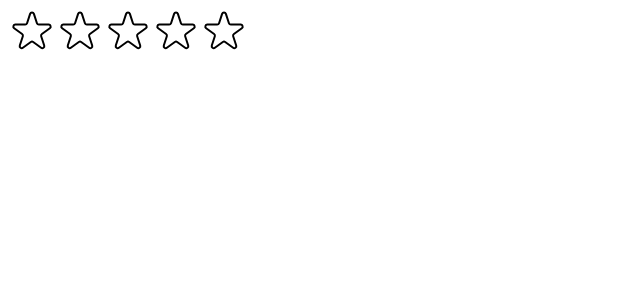
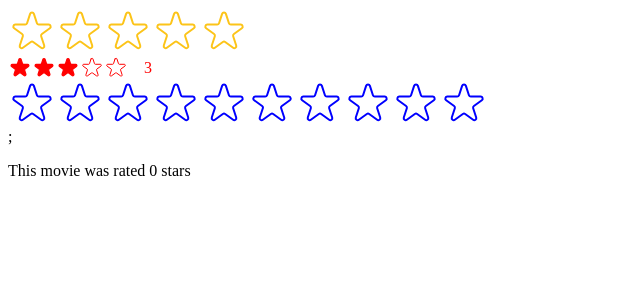
Before and after one commit to linnkognito/usePopcorn, a React (Create React App) app: page / in a window 1280 px wide. Shown: the top 300 px of the page, without its empty margins (0-640 px from the left). Built offline with nearby package versions, Linux system fonts and the light colour scheme.

Commit message:
Star rating

```diff
--- a/src/StarRating.js
+++ b/src/StarRating.js
@@ -8,21 +8,33 @@
 const starContainerStyle = {
   display: 'flex',
 };
-const textStyle = {
-  lineHeight: '1',
-  margin: '0',
-};
 
-export default function StarRating({ maxRating = 5 }) {
-  const [rating, setRating] = useState(0);
+export default function StarRating({
+  maxRating = 5,
+  color = '#fcc419',
+  size = 48,
+  className = '',
+  messages = [],
+  defaultRating = 0,
+  onSetRating,
+}) {
+  const [rating, setRating] = useState(defaultRating);
   const [tempRating, setTempRating] = useState(0);
 
   function handleRating(rating) {
     setRating(rating);
+    onSetRating(rating);
   }
 
+  const textStyle = {
+    lineHeight: '1',
+    margin: '0',
+    color,
+    fontSize: `${size / 1.5}px`,
+  };
+
   return (
-    <div style={containerStyle}>
+    <div style={containerStyle} className={className}>
       <div style={starContainerStyle}>
         {Array.from({ length: maxRating }, (_, i) => (
           <Star
@@ -31,22 +43,29 @@
             onRate={() => handleRating(i + 1)}
             onHoverIn={() => setTempRating(i + 1)}
             onHoverOut={() => setTempRating(0)}
+            color={color}
+            size={size}
           />
         ))}
       </div>
-      <p style={textStyle}>{tempRating || rating || ''}</p>
+      <p style={textStyle}>
+        {messages.length === maxRating
+          ? messages[tempRating ? tempRating - 1 : rating - 1]
+          : tempRating || rating || ''}
+      </p>
     </div>
   );
 }
 
-const starStyle = {
-  width: '48px',
-  height: '48px',
-  display: 'block',
-  cursor: 'pointer',
-};
-
-function Star({ onRate, full, onHoverIn, onHoverOut }) {
+function Star({ onRate, full, onHoverIn, onHoverOut, color, size }) {
+  const starStyle = {
+    width: `${size}px`,
+    height: `${size}px`,
+    display: 'block',
+    cursor: 'pointer',
+    color,
+    size: '',
+  };
   return (
     <span
       role='button'
@@ -59,8 +78,8 @@
         <svg
           xmlns='http://www.w3.org/2000/svg'
           viewBox='0 0 20 20'
-          fill='#000'
-          stroke='#000'
+          fill={color}
+          stroke={color}
         >
           <path d='M9.049 2.927c.3-.921 1.603-.921 1.902 0l1.07 3.292a1 1 0 00.95.69h3.462c.969 0 1.371 1.24.588 1.81l-2.8 2.034a1 1 0 00-.364 1.118l1.07 3.292c.3.921-.755 1.688-1.54 1.118l-2.8-2.034a1 1 0 00-1.175 0l-2.8 2.034c-.784.57-1.838-.197-1.539-1.118l1.07-3.292a1 1 0 00-.364-1.118L2.98 8.72c-.783-.57-.38-1.81.588-1.81h3.461a1 1 0 00.951-.69l1.07-3.292z' />
         </svg>
@@ -69,7 +88,7 @@
           xmlns='http://www.w3.org/2000/svg'
           fill='none'
           viewBox='0 0 24 24'
-          stroke='#000'
+          stroke={color}
         >
           <path
             strokeLinecap='round'
--- a/src/index.js
+++ b/src/index.js
@@ -1,15 +1,31 @@
-import React from 'react';
+import React, { useState } from 'react';
 import ReactDOM from 'react-dom/client';
 // import './index.css';
 // import App from './App';
 
 import StarRating from './StarRating';
 
+function Test() {
+  const [movieRating, setMovieRating] = useState(0);
+  return (
+    <div>
+      <StarRating color='blue' maxRating={10} onSetRating={setMovieRating} />;
+      <p>This movie was rated {movieRating} stars</p>
+    </div>
+  );
+}
+
 // index.js
 const root = ReactDOM.createRoot(document.getElementById('root'));
 root.render(
   <React.StrictMode>
     {/* <App /> */}
-    <StarRating maxRating={5} />
+    <StarRating
+      maxRating={5}
+      messages={['Terrible', 'Bad', 'Okay', 'Good', 'Amazing']}
+    />
+    <StarRating size={24} color='red' className='test' defaultRating={3} />
+
+    <Test />
   </React.StrictMode>
 );
```
